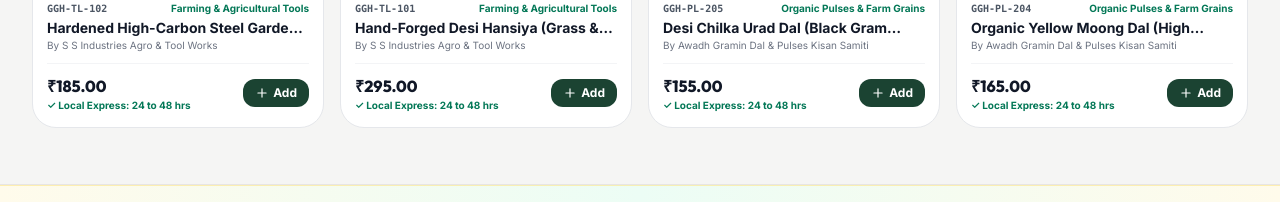
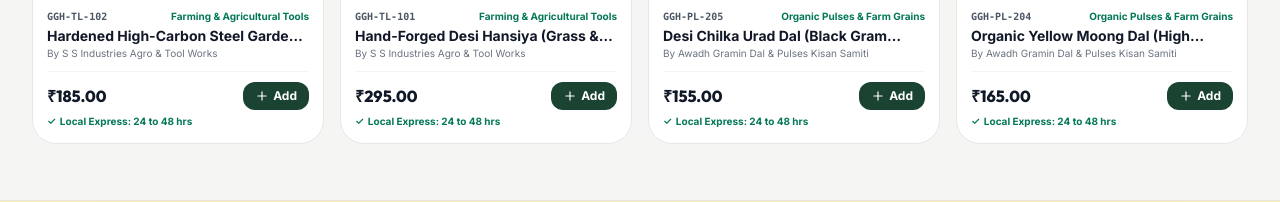
Before and after one commit to anubhavkashyap8080/Anubhav, a PHP site: page / in a window 1280 px wide. Shown: the part 2410-2612 px from the top of the page. Run offline with PHP 8.4, Linux system fonts and the light colour scheme; data comes from the database, SQL or seed files in the repository; data that the repository does not hold is empty; some libraries are stand-ins or nearby versions; some web fonts are replaced.

Commit message:
Fix product card add-to-cart button overflow and layout alignment on mobile grids

```diff
--- a/index.php
+++ b/index.php
@@ -510,7 +510,7 @@
 
         <div class="grid grid-cols-2 sm:grid-cols-3 lg:grid-cols-4 gap-4">
           <?php foreach ($nearby_products as $np): ?>
-            <div class="bg-white rounded-3xl border border-gray-200 hover:border-emerald-600/50 hover:shadow-xl transition-all duration-300 p-3.5 flex flex-col justify-between group relative">
+            <div class="bg-white rounded-3xl border border-gray-200 hover:border-emerald-600/50 hover:shadow-xl transition-all duration-300 p-3.5 flex flex-col justify-between group relative overflow-hidden">
 
               <!-- Wishlist Button -->
               <button onclick="toggleWishlist(<?= $np['id'] ?>, this, event)" class="absolute top-5 right-5 z-10 w-8 h-8 rounded-full bg-white/90 backdrop-blur-xs border border-gray-200 shadow-sm flex items-center justify-center text-gray-400 hover:text-brand-orange transition-colors cursor-pointer">
@@ -540,17 +540,19 @@
                 </div>
               </a>
 
-              <!-- Price & Action -->
-              <div class="pt-2.5 border-t border-gray-100 flex items-center justify-between mt-2.5">
-                <div>
-                  <span class="text-base font-black text-gray-900 font-display"><?= format_price($np['price']) ?></span>
-                  <span class="text-[10px] text-emerald-700 font-bold block">✓ <?= htmlspecialchars($np['dispatch_eta']) ?></span>
-                </div>
-
-                <button onclick="addToCart(<?= $np['id'] ?>, 1, event)" class="px-3 py-1.5 bg-brand-green hover:bg-brand-green-dark text-white rounded-xl text-xs font-bold shadow-xs flex items-center gap-1 cursor-pointer transition-colors active:scale-95">
-                  <i data-lucide="plus" class="w-3.5 h-3.5"></i>
+              <!-- Price & Action (Strictly Non-Overflowing Grid) -->
+              <div class="pt-2.5 border-t border-gray-100 mt-2.5 space-y-1">
+                <div class="flex items-center justify-between gap-1.5">
+                  <span class="text-base font-black text-gray-900 font-display truncate"><?= format_price($np['price']) ?></span>
+                  <button onclick="addToCart(<?= $np['id'] ?>, 1, event)" class="px-3 py-1.5 bg-brand-green hover:bg-brand-green-dark text-white rounded-xl text-xs font-bold shadow-xs flex items-center gap-1 shrink-0 cursor-pointer transition-colors active:scale-95">
+                    <i data-lucide="plus" class="w-3.5 h-3.5 shrink-0"></i>
                     <span>Add</span>
                   </button>
+                </div>
+                <div class="text-[10px] text-emerald-700 font-bold truncate flex items-center gap-1">
+                  <span>✓</span>
+                  <span class="truncate"><?= htmlspecialchars($np['dispatch_eta']) ?></span>
+                </div>
               </div>
 
             </div>
@@ -649,25 +651,25 @@
           </div>
         </a>
 
-        <!-- Price & Action -->
-        <div class="pt-3 border-t border-gray-100 flex items-center justify-between mt-3">
-          <div>
-            <div class="flex items-baseline gap-1.5">
-              <span class="text-lg font-extrabold text-gray-900 font-display"><?= format_price($p['price']) ?></span>
+        <!-- Price & Action (Strictly Non-Overflowing Grid) -->
+        <div class="pt-3 border-t border-gray-100 mt-3 space-y-1">
+          <div class="flex items-center justify-between gap-1.5">
+            <div class="flex items-baseline gap-1.5 min-w-0 truncate">
+              <span class="text-base sm:text-lg font-extrabold text-gray-900 font-display truncate"><?= format_price($p['price']) ?></span>
               <?php if ($p['original_price'] > $p['price']): ?>
-                <span class="text-xs text-gray-400 line-through"><?= format_price($p['original_price']) ?></span>
+                <span class="text-xs text-gray-400 line-through shrink-0"><?= format_price($p['original_price']) ?></span>
               <?php endif; ?>
-            </div>
-            <span class="text-[10px] text-emerald-700 font-bold block">✓ <?= htmlspecialchars($p['stock_status']) ?></span>
             </div>
 
             <button
               onclick="addToCart(<?= $p['id'] ?>, 1, event)"
-            class="px-3.5 py-2 bg-brand-green hover:bg-brand-green-dark text-white rounded-xl text-xs font-bold shadow-xs flex items-center gap-1.5 cursor-pointer transition-colors active:scale-95"
+              class="px-3 py-1.5 bg-brand-green hover:bg-brand-green-dark text-white rounded-xl text-xs font-bold shadow-xs flex items-center gap-1 shrink-0 cursor-pointer transition-colors active:scale-95"
             >
-            <i data-lucide="plus" class="w-3.5 h-3.5"></i>
+              <i data-lucide="plus" class="w-3.5 h-3.5 shrink-0"></i>
               <span>Add</span>
             </button>
+          </div>
+          <span class="text-[10px] text-emerald-700 font-bold block truncate">✓ <?= htmlspecialchars($p['stock_status']) ?></span>
         </div>
 
       </div>
```
Also changed, not shown: products.php (+15 -15 lines), 1 other file. Lines whose indentation alone changed are shown as unchanged.
